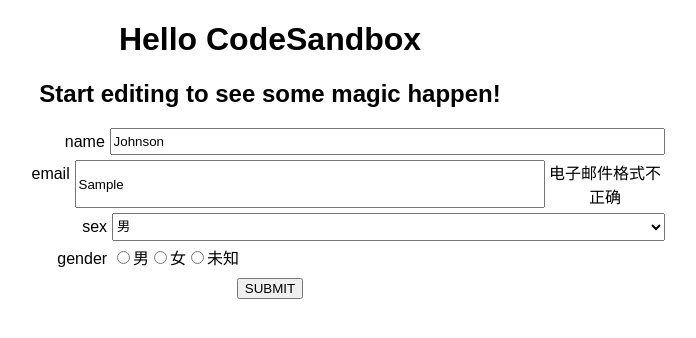
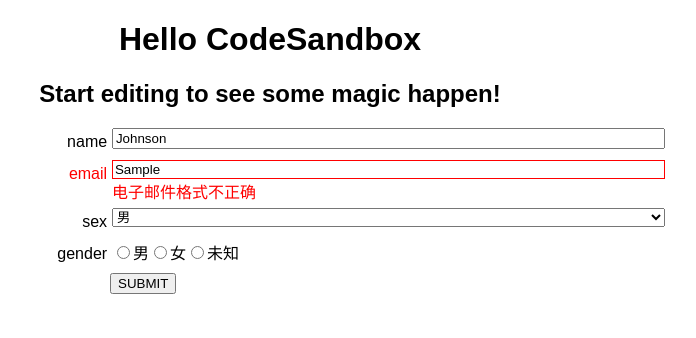
Before and after one commit to Xenofex/react-form, a React (Create React App) app: page / in a window 1280 px wide. Both pictures are taken after typing "Sample" into the empty fields and a click on the button "SUBMIT". Shown: the top 338 px of the page, without its empty margins (370-1066 px from the left). Built offline with nearby package versions, Linux system fonts and the light colour scheme.

Commit message:
增加错误信息的css

```diff
--- a/src/App.js
+++ b/src/App.js
@@ -24,7 +24,9 @@
         <TextInput name="email" validations={[present, email]} />
         <Select name="sex" options={sexOptions} />
         <Radio name="gender" options={sexOptions} />
-        <button onClick={() => console.log("user: ", user)}>SUBMIT</button>
+        <button className="submit" onClick={() => console.log("user: ", user)}>
+          SUBMIT
+        </button>
       </Form>
     </div>
   );
--- a/src/form/Input.js
+++ b/src/form/Input.js
@@ -30,13 +30,17 @@
     }
   };
 
+  const hasError = changed && error;
+
   return (
-    <div className="form-control">
+    <div className={`form-control ${hasError && "has-error"}`}>
       <label className="form-label" htmlFor={"input-" + title}>
         {title}
       </label>
-      {children({ value, onChange })}
-      {changed && error && <div className="form-error">{error}</div>}
+      <div className="form-input-box">
+        {children({ value, onChange })}
+        {hasError && <div className="form-error">{error}</div>}
+      </div>
     </div>
   );
 }
--- a/src/styles.css
+++ b/src/styles.css
@@ -1,12 +1,17 @@
 .App {
   font-family: sans-serif;
   text-align: center;
+}
+
+* {
+  box-sizing: border-box;
 }
 
 .form {
   max-width: 800px;
   margin-left: auto;
   margin-right: auto;
+  text-align: left;
 }
 
 .form-control {
@@ -18,15 +23,26 @@
   width: 30%;
   text-align: right;
   padding: 0.3em;
-  box-sizing: border-box;
+}
+
+.has-error .form-label {
+  color: red;
+}
+
+.has-error .form-input {
+  border: red 1px solid;
+}
+
+.form-input-box {
+  width: 70%;
 }
 
 .form-input {
-  width: 70%;
+  width: 100%;
 }
 
-.form-control {
-  /* width: 70%; */
+.form-error {
+  color: red;
 }
 
 .form-input-group {
@@ -36,3 +52,7 @@
 .form-radio-option {
   display: inline;
 }
+
+.submit {
+  margin-left: 30%;
+}
```
